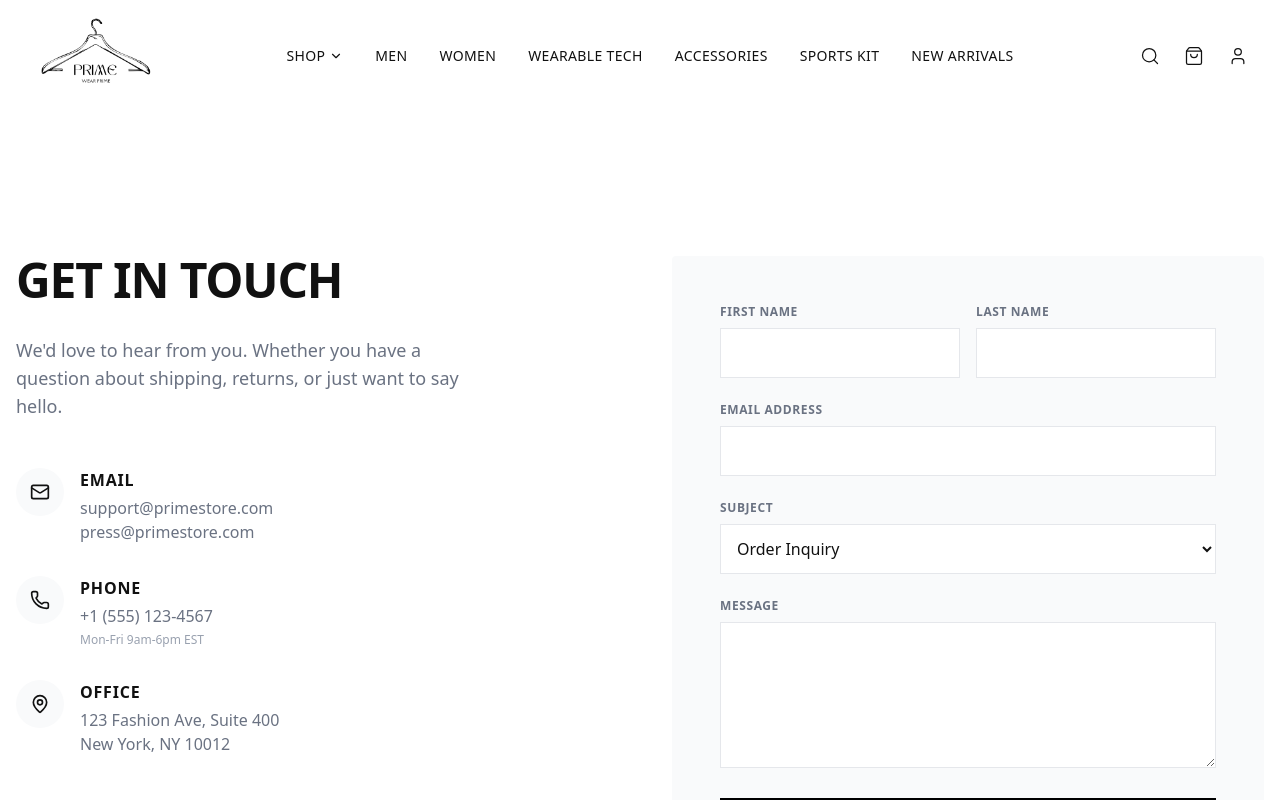
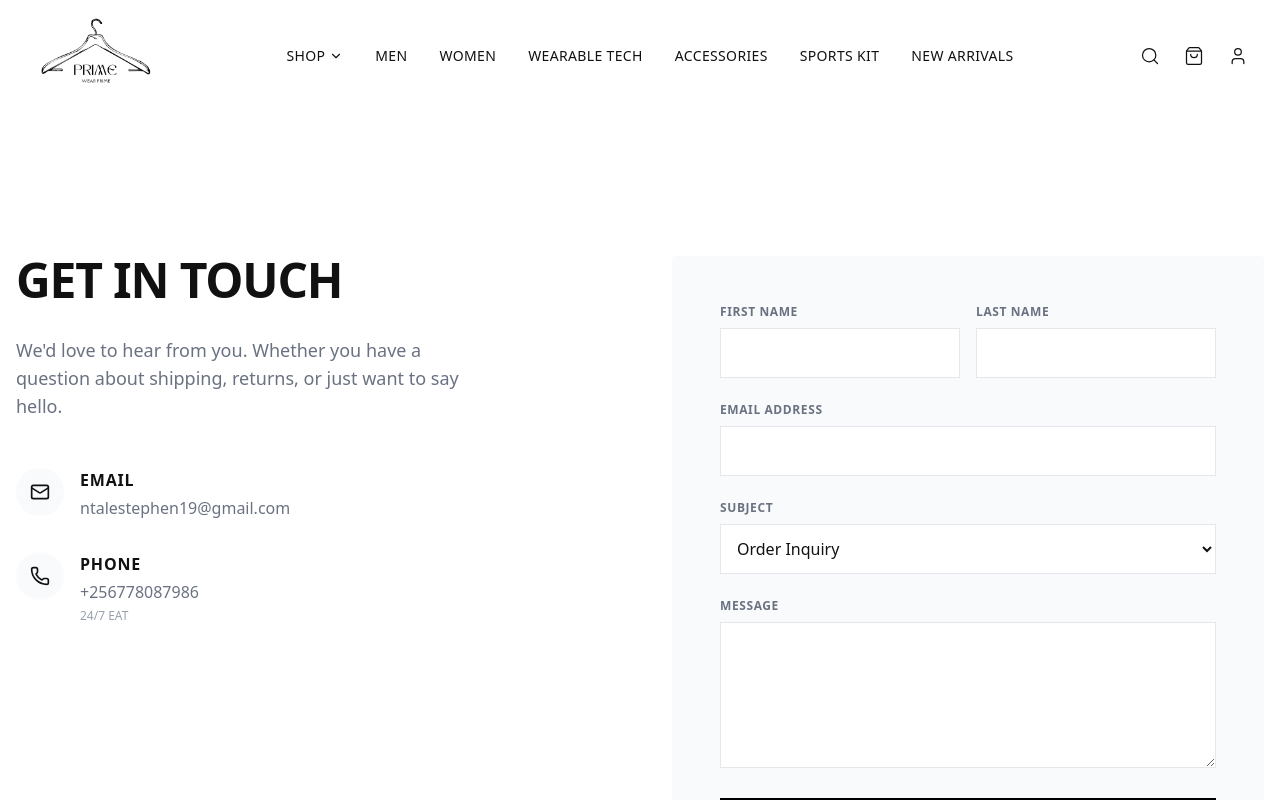
Before and after one commit to CodeCrafter19programmer/Prime-Store, a Next.js app: page /contact in a window 1280 px wide. Shown: the top 800 px of the page. Built offline with nearby package versions, Linux system fonts and the light colour scheme.

Commit message:
Updated product features, currency to Shs, and contact info

```diff
--- a/app/(store)/cart/page.tsx
+++ b/app/(store)/cart/page.tsx
@@ -39,7 +39,7 @@ export default function Cart() {
                                                 {item.size && `Size: ${item.size}`} {item.color && `| Color: ${item.color}`}
                                             </p>
                                         </div>
-                                        <p className="font-medium">${item.price.toFixed(2)}</p>
+                                        <p className="font-medium">Shs {item.price.toLocaleString()}</p>
                                     </div>
                                     <div className="flex justify-between items-end mt-4">
                                         <div className="flex items-center border border-gray-300 dark:border-gray-700">
@@ -69,7 +69,7 @@ export default function Cart() {
                         <div className="space-y-4 text-sm mb-8">
                             <div className="flex justify-between">
                                 <span className="text-gray-500">Subtotal</span>
-                                <span className="font-medium">${subtotal.toFixed(2)}</span>
+                                <span className="font-medium">Shs {subtotal.toLocaleString()}</span>
                             </div>
                             <div className="flex justify-between">
                                 <span className="text-gray-500">Shipping</span>
@@ -77,13 +77,13 @@ export default function Cart() {
                             </div>
                             <div className="flex justify-between pt-4 border-t border-gray-200 dark:border-gray-700 text-lg font-bold">
                                 <span>Total</span>
-                                <span>${subtotal.toFixed(2)}</span>
+                                <span>Shs {subtotal.toLocaleString()}</span>
                             </div>
                         </div>
                         <Link href="/checkout" className="block w-full text-center bg-black dark:bg-white text-white dark:text-black py-4 font-bold uppercase tracking-widest hover:bg-gray-800 dark:hover:bg-gray-200 transition-colors">
                             Proceed to Checkout
                         </Link>
-                        <p className="mt-4 text-xs text-center text-gray-400">Secure Checkout - Free Shipping on Orders over $200</p>
+                        <p className="mt-4 text-xs text-center text-gray-400">Secure Checkout - Free Shipping on Orders over Shs 500,000</p>
                     </div>
                 </div>
             )}
--- a/app/(store)/contact/page.tsx
+++ b/app/(store)/contact/page.tsx
@@ -20,8 +20,7 @@ export default function Contact() {
                                 </div>
                                 <div>
                                     <h3 className="font-bold uppercase tracking-wider mb-1">Email</h3>
-                                    <p className="text-gray-500">support@primestore.com</p>
-                                    <p className="text-gray-500">press@primestore.com</p>
+                                    <p className="text-gray-500">ntalestephen19@gmail.com</p>
                                 </div>
                             </div>
 
@@ -31,19 +30,8 @@ export default function Contact() {
                                 </div>
                                 <div>
                                     <h3 className="font-bold uppercase tracking-wider mb-1">Phone</h3>
-                                    <p className="text-gray-500">+1 (555) 123-4567</p>
-                                    <p className="text-xs text-gray-400 mt-1">Mon-Fri 9am-6pm EST</p>
-                                </div>
-                            </div>
-
-                            <div className="flex items-start gap-4">
-                                <div className="w-12 h-12 bg-gray-50 dark:bg-gray-900 flex items-center justify-center rounded-full shrink-0">
-                                    <MapPin size={20} />
-                                </div>
-                                <div>
-                                    <h3 className="font-bold uppercase tracking-wider mb-1">Office</h3>
-                                    <p className="text-gray-500">123 Fashion Ave, Suite 400</p>
-                                    <p className="text-gray-500">New York, NY 10012</p>
+                                    <p className="text-gray-500">+256778087986</p>
+                                    <p className="text-xs text-gray-400 mt-1">24/7 EAT</p>
                                 </div>
                             </div>
                         </div>
--- a/app/(store)/product/[id]/page.tsx
+++ b/app/(store)/product/[id]/page.tsx
@@ -43,7 +43,7 @@ export default function ProductDetail({ params }: { params: Promise<{ id: string
                     <div className="mb-8">
                         {product.isNew && <span className="text-xs text-gray-400 uppercase tracking-widest font-bold">New Arrival</span>}
                         <h1 className="text-4xl lg:text-5xl font-bold mt-2 uppercase tracking-tight">{product.name}</h1>
-                        <p className="text-2xl font-medium mt-4">${product.price.toFixed(2)}</p>
+                        <p className="text-2xl font-medium mt-4">Shs {product.price.toLocaleString()}</p>
                     </div>
 
                     <div className="prose dark:prose-invert text-gray-500 dark:text-gray-400 mb-10 max-w-none text-lg font-light leading-relaxed">
@@ -51,15 +51,7 @@ export default function ProductDetail({ params }: { params: Promise<{ id: string
                     </div>
 
                     <div className="space-y-8 mb-10">
-                        {!isTech && (
-                            <div>
-                                <h3 className="text-sm font-bold uppercase tracking-wider mb-3">Color</h3>
-                                <div className="flex space-x-3">
-                                    <button className="w-10 h-10 rounded-full bg-white border border-gray-300 ring-2 ring-transparent hover:ring-gray-300 focus:ring-black dark:focus:ring-white transition-all"></button>
-                                    <button className="w-10 h-10 rounded-full bg-black border border-gray-300 ring-2 ring-transparent hover:ring-gray-300 focus:ring-black dark:focus:ring-white transition-all"></button>
-                                </div>
-                            </div>
-                        )}
+
 
                         {!isTech && (
                             <div>
--- a/components/ProductCard.tsx
+++ b/components/ProductCard.tsx
@@ -50,7 +50,7 @@ export default function ProductCard({ product }: { product: Product }) {
             </div>
             <div>
                 <h3 className="text-sm font-medium text-gray-900 dark:text-white uppercase tracking-wide">{product.name}</h3>
-                <p className="mt-1 text-sm text-gray-500 dark:text-gray-400">${product.price.toFixed(2)}</p>
+                <p className="mt-1 text-sm text-gray-500 dark:text-gray-400">Shs {product.price.toLocaleString()}</p>
             </div>
         </Link>
     )
```
